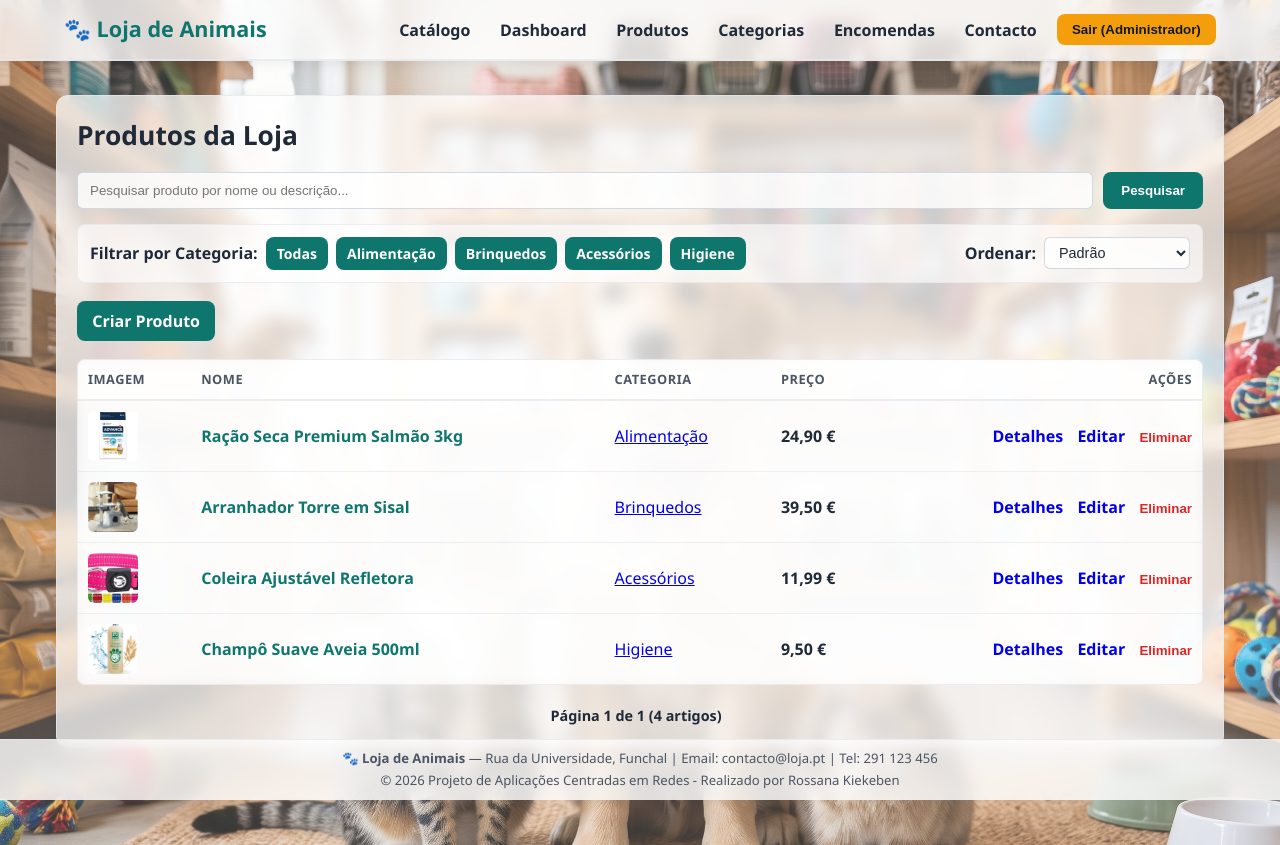
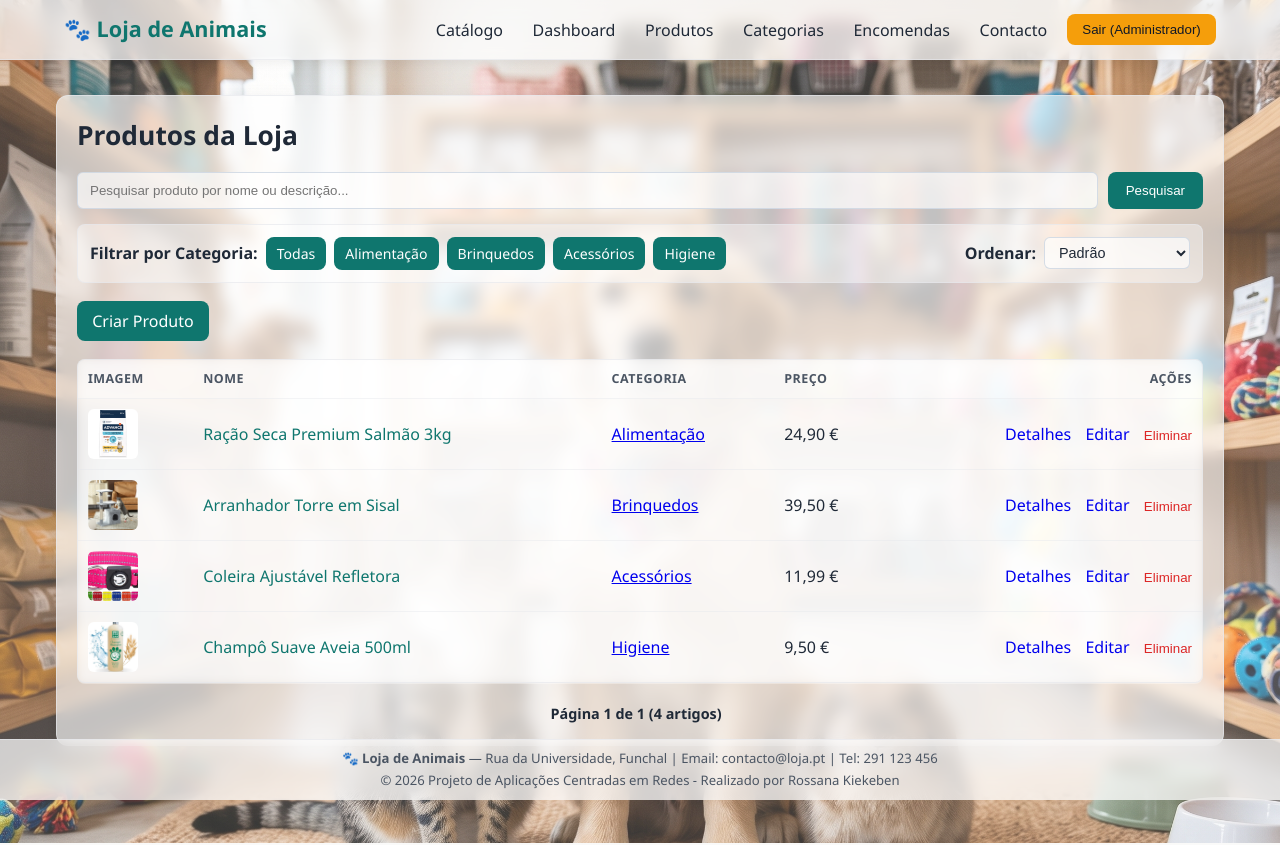
Before and after one commit to RossanaKK/Projeto-Loja-de-Animais, a Laravel app: page /produtos in a window 1280 px wide. Run offline with Laravel 12, Linux system fonts and the light colour scheme; a user stored in the database is signed in; data comes from the database, SQL or seed files in the repository.

Commit message:
Retificação do estilo v3

```diff
--- a/public/css/style.css
+++ b/public/css/style.css
@@ -3,11 +3,11 @@
     --cor-primaria-hover: #115e59;
     --cor-secundaria: #f59e0b;
     --cor-fundo: #faf8f5;
-    --cor-cartao: rgba(255, 255, 255, 0.72);
-    --cor-cartao-claro: rgba(255, 255, 255, 0.62);
+    --cor-cartao: rgba(255, 255, 255, 0.65);
+    --cor-cartao-claro: rgba(255, 255, 255, 0.34);
     --cor-texto: #1f2937;
     --cor-texto-suave: #4b5563;
-    --cor-borda: rgba(229, 231, 235, 0.75);
+    --cor-borda: rgba(229, 231, 235, 0.65);
     --cor-perigo: #dc2626;
     --sombra-suave: 0 6px 20px rgba(0, 0, 0, 0.08);
     --raio-borda: 12px;
@@ -32,6 +32,7 @@ body {
                 url('/img/loja.jpg') center/cover fixed no-repeat;
     color: var(--cor-texto);
     font-family: 'Figtree', 'Segoe UI', Tahoma, Geneva, Verdana, sans-serif;
+    font-weight: 400;
     line-height: 1.5;
 }
 
@@ -54,9 +55,9 @@ body {
     top: 0;
     left: 0;
     width: 100%;
-    background-color: rgba(255, 255, 255, 0.78);
+    background-color: rgba(255, 255, 255, 0.72);
     backdrop-filter: blur(8px);
-    border-bottom: 2px solid rgba(229, 231, 235, 0.75);
+    border-bottom: 1px solid var(--cor-borda);
     z-index: 1000;
     box-shadow: 0 2px 12px rgba(0, 0, 0, 0.06);
 }
@@ -74,7 +75,7 @@ body {
 
 .brand-logo {
     font-size: 1.35rem;
-    font-weight: 800;
+    font-weight: 700;
     color: var(--cor-primaria);
     text-decoration: none;
     display: inline-flex;
@@ -96,7 +97,7 @@ body {
 .nav-links a {
     color: var(--cor-texto);
     text-decoration: none;
-    font-weight: 600;
+    font-weight: 500;
     padding: 0.35rem 0.6rem;
     border-radius: 8px;
     transition: background-color 0.2s ease, color 0.2s ease;
@@ -119,7 +120,7 @@ body {
     border: none;
     border-radius: 8px;
     padding: 0.5rem 0.95rem;
-    font-weight: 600;
+    font-weight: 500;
     text-decoration: none;
     cursor: pointer;
     transition: background-color 0.2s ease, transform 0.15s ease;
@@ -150,12 +151,13 @@ body {
 .container-loja h1 {
     margin: 0 0 1rem;
     font-size: 1.65rem;
+    font-weight: 600;
     color: var(--cor-texto);
 }
 
 .destaque-box {
-    background: rgba(240, 253, 250, 0.78);
-    border: 1px solid #0f766e;
+    background: rgba(240, 253, 250, 0.65);
+    border: 1px solid rgba(15, 118, 110, 0.6);
     border-radius: 8px;
     padding: 14px;
     margin-bottom: 18px;
@@ -176,6 +178,7 @@ body {
     background: #0f766e;
     color: #ffffff;
     font-size: 0.75rem;
+    font-weight: 500;
     padding: 2px 8px;
     border-radius: 4px;
     text-transform: uppercase;
@@ -183,11 +186,12 @@ body {
 
 .destaque-box h3 {
     margin: 5px 0;
+    font-weight: 500;
 }
 
 .link-destaque {
     color: #0f766e;
-    font-weight: bold;
+    font-weight: 500;
     text-decoration: none;
 }
 
@@ -203,10 +207,11 @@ body {
     flex: 1 1 240px;
     min-width: 0;
     padding: 10px 12px;
-    border: 1px solid rgba(203, 213, 225, 0.9);
+    border: 1px solid rgba(203, 213, 225, 0.8);
     border-radius: 6px;
-    background-color: rgba(255, 255, 255, 0.82);
+    background-color: rgba(255, 255, 255, 0.68);
     color: var(--cor-texto);
+    font-weight: 400;
 }
 
 .btn-pesquisar {
@@ -226,7 +231,7 @@ body {
     align-items: center;
     gap: 12px;
     margin-bottom: 18px;
-    background: var(--cor-cartao-claro);
+    background: rgba(255, 255, 255, 0.42);
     padding: 12px;
     border-radius: 8px;
     border: 1px solid var(--cor-borda);
@@ -254,10 +259,11 @@ body {
 .select-ordenar {
     padding: 6px 10px;
     font-size: 0.9rem;
-    border: 1px solid rgba(203, 213, 225, 0.9);
+    border: 1px solid rgba(203, 213, 225, 0.8);
     border-radius: 6px;
-    background: rgba(255, 255, 255, 0.82);
+    background: rgba(255, 255, 255, 0.68);
     color: var(--cor-texto);
+    font-weight: 400;
 }
 
 .btn-criar-produto {
@@ -265,7 +271,7 @@ body {
 }
 
 .alerta-sucesso {
-    background: rgba(209, 250, 229, 0.85);
+    background: rgba(209, 250, 229, 0.78);
     color: #065f46;
     padding: 10px 12px;
     border-radius: 6px;
@@ -273,7 +279,7 @@ body {
 }
 
 .alerta-erro {
-    background: rgba(254, 226, 226, 0.85);
+    background: rgba(254, 226, 226, 0.78);
     color: #991b1b;
     padding: 10px 12px;
     border-radius: 6px;
@@ -288,7 +294,7 @@ body {
     margin: 0;
 }
 
-/* TABELA TRANSLÚCIDA E RESPONSIVA */
+/* TABELA MAIS TRANSLÚCIDA E COM LETRAS MAIS LEVES */
 .table-responsive {
     width: 100%;
     max-width: 100%;
@@ -297,7 +303,7 @@ body {
     border-radius: 8px;
     border: 1px solid var(--cor-borda);
     background-color: var(--cor-cartao-claro);
-    backdrop-filter: blur(6px);
+    backdrop-filter: blur(5px);
 }
 
 .tabela-loja {
@@ -307,24 +313,28 @@ body {
 }
 
 .tabela-loja thead tr {
-    background: rgba(255, 255, 255, 0.52);
+    background: rgba(255, 255, 255, 0.24);
     color: var(--cor-texto-suave);
     text-align: left;
-    border-bottom: 2px solid var(--cor-borda);
+    border-bottom: 1px solid var(--cor-borda);
 }
 
 .tabela-loja th,
 .tabela-loja td {
     padding: 10px;
-    border-bottom: 1px solid rgba(229, 231, 235, 0.65);
+    border-bottom: 1px solid rgba(229, 231, 235, 0.45);
     vertical-align: middle;
 }
 
 .tabela-loja th {
-    font-size: 0.8rem;
-    font-weight: 700;
+    font-size: 0.78rem;
+    font-weight: 600;
     letter-spacing: 0.04em;
     text-transform: uppercase;
+}
+
+.tabela-loja td {
+    font-weight: 400;
 }
 
 .tabela-loja tbody tr {
@@ -333,7 +343,7 @@ body {
 }
 
 .tabela-loja tbody tr:hover {
-    background-color: rgba(255, 255, 255, 0.35);
+    background-color: rgba(255, 255, 255, 0.22);
 }
 
 .tabela-loja tbody tr:last-child td {
@@ -362,7 +372,7 @@ body {
 .acoes-links a {
     margin-right: 10px;
     text-decoration: none;
-    font-weight: 600;
+    font-weight: 500;
 }
 
 .form-eliminar {
@@ -373,20 +383,20 @@ body {
     background: none;
     border: none;
     color: var(--cor-perigo);
-    font-weight: 600;
+    font-weight: 500;
     cursor: pointer;
     padding: 0;
 }
 
 .link-produto {
-    font-weight: bold;
+    font-weight: 500;
     color: #0f766e;
     text-decoration: none;
 }
 
 .preco-nowrap {
     white-space: nowrap;
-    font-weight: 700;
+    font-weight: 500;
 }
 
 #paginationControls {
@@ -404,12 +414,13 @@ body {
     bottom: 0;
     left: 0;
     width: 100%;
-    background-color: rgba(255, 255, 255, 0.8);
+    background-color: rgba(255, 255, 255, 0.72);
     backdrop-filter: blur(8px);
     border-top: 1px solid var(--cor-borda);
     padding: 0.5rem 1rem;
     text-align: center;
     font-size: 0.82rem;
+    font-weight: 400;
     color: var(--cor-texto-suave);
     z-index: 900;
 }
```
